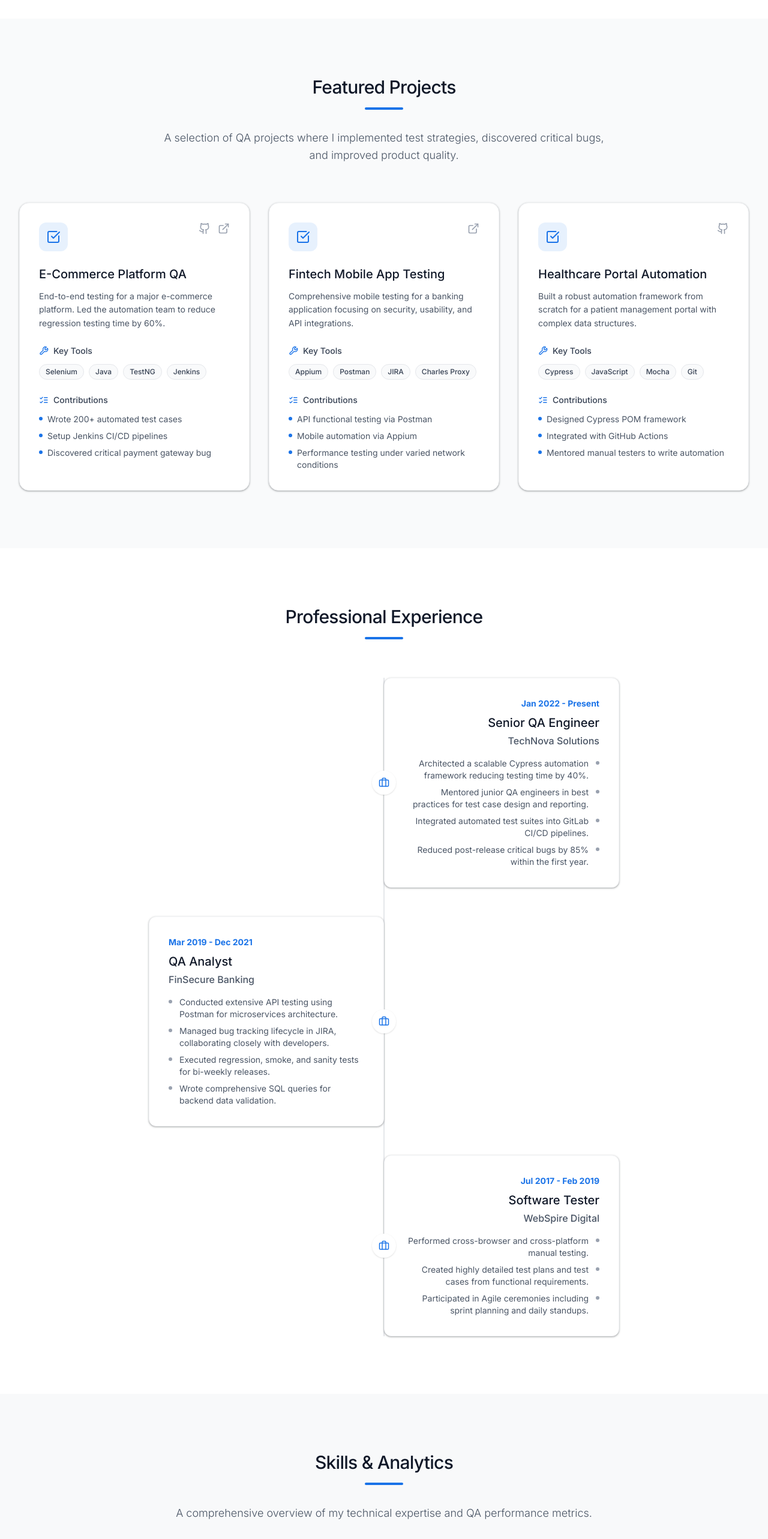
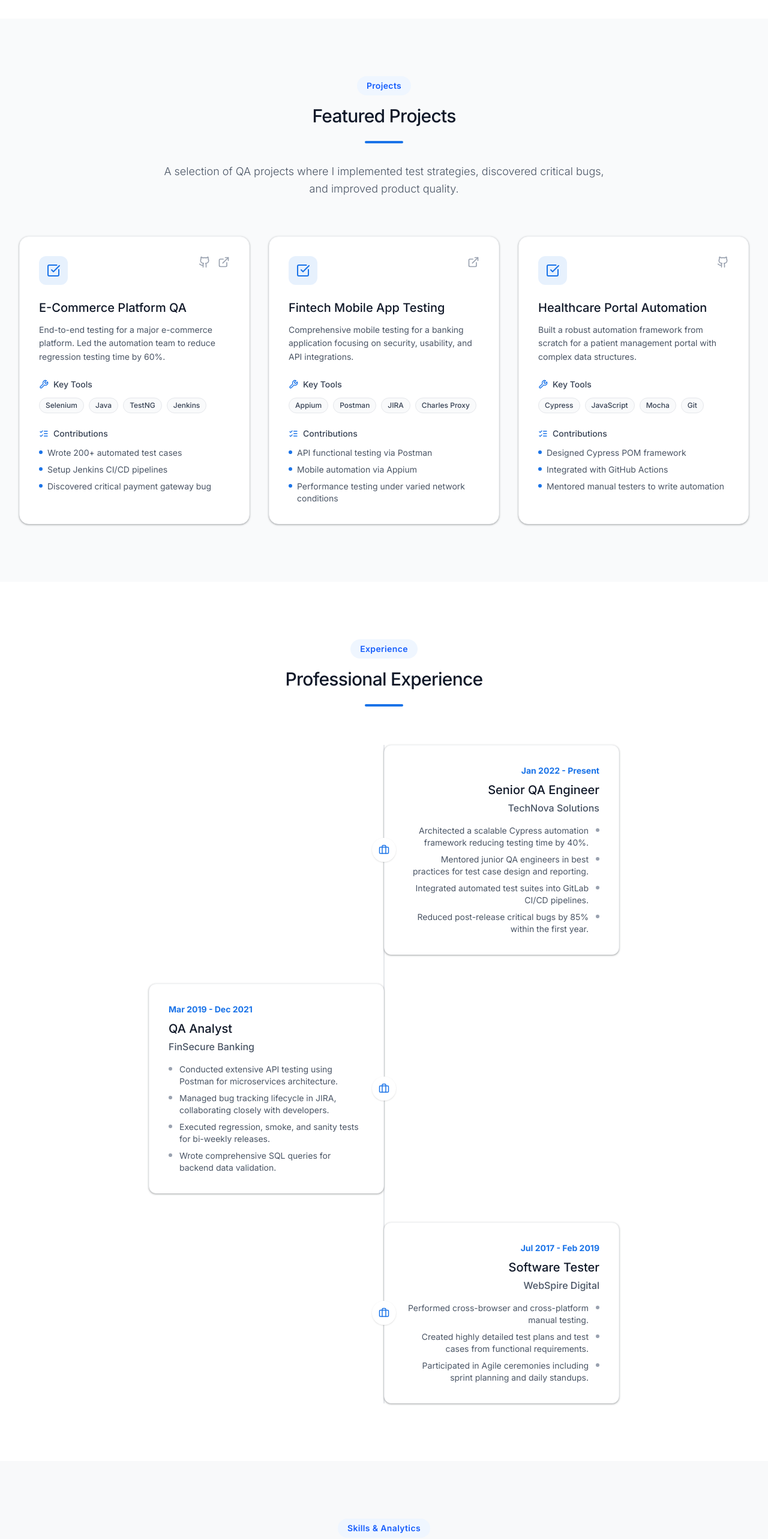
Before and after one commit to ParthChauhan2003/Portfolio, a React (Vite) app: page / in a window 1280 px wide. Shown: the part 5520-8086 px from the top of the page at 60% size. Built offline with nearby package versions, Linux system fonts and the light colour scheme.

Commit message:
feat: add section header labels above component headings for improved layout consistency

```diff
--- a/src/app/components/Experience.tsx
+++ b/src/app/components/Experience.tsx
@@ -52,7 +52,10 @@ export const Experience: React.FC<ExperienceProps> = ({ darkMode }) => {
           transition={{ duration: 0.6 }}
           className="text-center max-w-3xl mx-auto mb-16"
         >
-          <h2 className={`text-3xl font-medium tracking-tight mb-4 ${darkMode ? 'text-white' : 'text-gray-900'}`}>Professional Experience</h2>
+          <span className={`inline-block px-4 py-1.5 rounded-full text-sm font-semibold tracking-wide mb-4 ${darkMode ? 'text-blue-400 bg-blue-900/20' : 'text-blue-600 bg-blue-50'}`}>
+            Experience
+          </span>
+          <h2 className={`text-3xl font-medium tracking-tight mb-6 ${darkMode ? 'text-white' : 'text-gray-900'}`}>Professional Experience</h2>
           <div className="w-16 h-1 bg-google-blue mx-auto rounded-full mb-8"></div>
         </motion.div>
 
--- a/src/app/components/Projects.tsx
+++ b/src/app/components/Projects.tsx
@@ -42,7 +42,10 @@ export const Projects: React.FC<ProjectsProps> = ({ darkMode }) => {
           transition={{ duration: 0.6 }}
           className="text-center max-w-3xl mx-auto mb-16"
         >
-          <h2 className={`text-3xl font-medium tracking-tight mb-4 ${darkMode ? 'text-white' : 'text-gray-900'}`}>Featured Projects</h2>
+          <span className={`inline-block px-4 py-1.5 rounded-full text-sm font-semibold tracking-wide mb-4 ${darkMode ? 'text-blue-400 bg-blue-900/20' : 'text-blue-600 bg-blue-50'}`}>
+            Projects
+          </span>
+          <h2 className={`text-3xl font-medium tracking-tight mb-6 ${darkMode ? 'text-white' : 'text-gray-900'}`}>Featured Projects</h2>
           <div className="w-16 h-1 bg-google-blue mx-auto rounded-full mb-8"></div>
           <p className={`text-lg leading-relaxed font-light ${darkMode ? 'text-gray-400' : 'text-gray-600'}`}>
             A selection of QA projects where I implemented test strategies, discovered critical bugs, and improved product quality.
--- a/src/app/components/Skills.tsx
+++ b/src/app/components/Skills.tsx
@@ -53,7 +53,10 @@ export const Skills: React.FC<SkillsProps> = ({ darkMode }) => {
           transition={{ duration: 0.6 }}
           className="text-center max-w-3xl mx-auto mb-16"
         >
-          <h2 className={`text-3xl font-medium tracking-tight mb-4 ${darkMode ? 'text-white' : 'text-gray-900'}`}>Skills & Analytics</h2>
+          <span className={`inline-block px-4 py-1.5 rounded-full text-sm font-semibold tracking-wide mb-4 ${darkMode ? 'text-blue-400 bg-blue-900/20' : 'text-blue-600 bg-blue-50'}`}>
+            Skills & Analytics
+          </span>
+          <h2 className={`text-3xl font-medium tracking-tight mb-6 ${darkMode ? 'text-white' : 'text-gray-900'}`}>Skills & Analytics</h2>
           <div className="w-16 h-1 bg-google-blue mx-auto rounded-full mb-8"></div>
           <p className={`text-lg leading-relaxed font-light ${darkMode ? 'text-gray-400' : 'text-gray-600'}`}>
             A comprehensive overview of my technical expertise and QA performance metrics.
```
